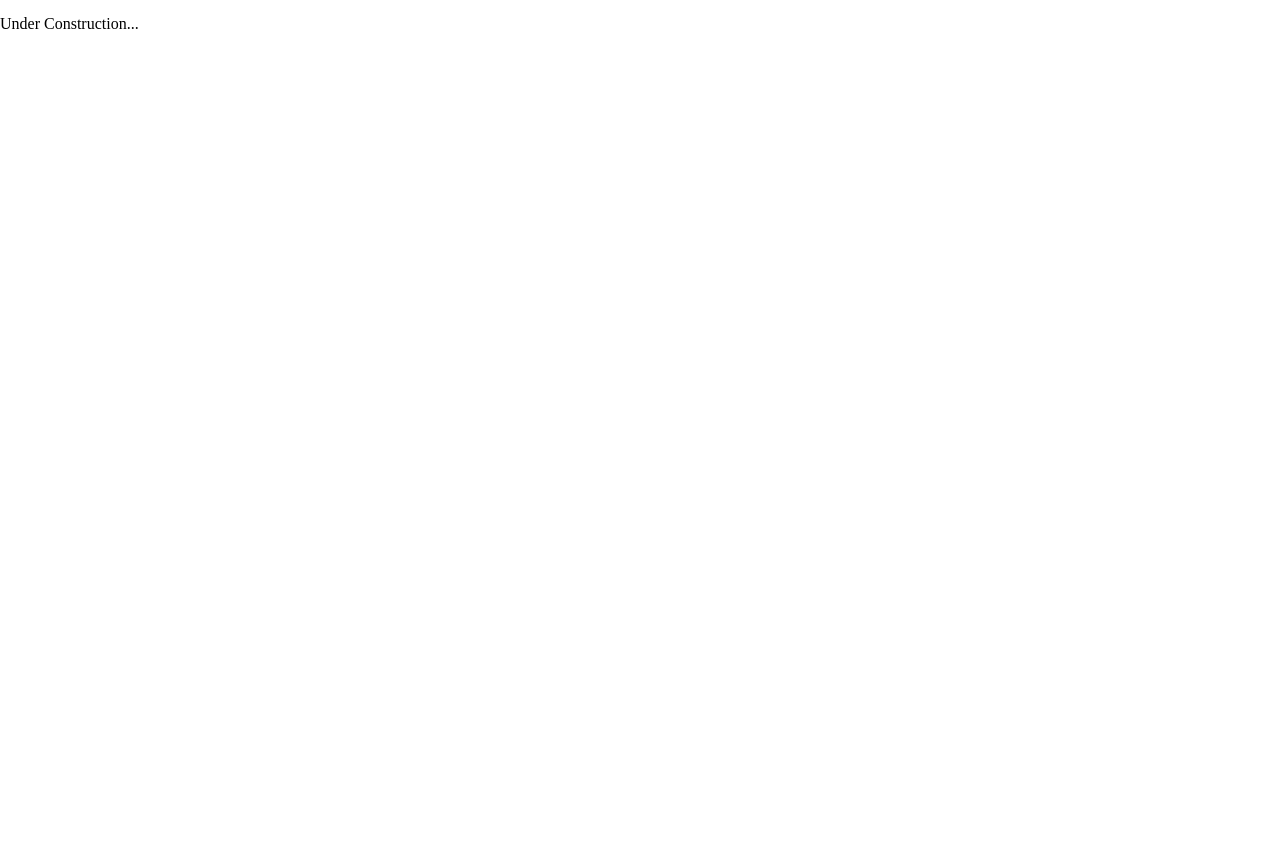
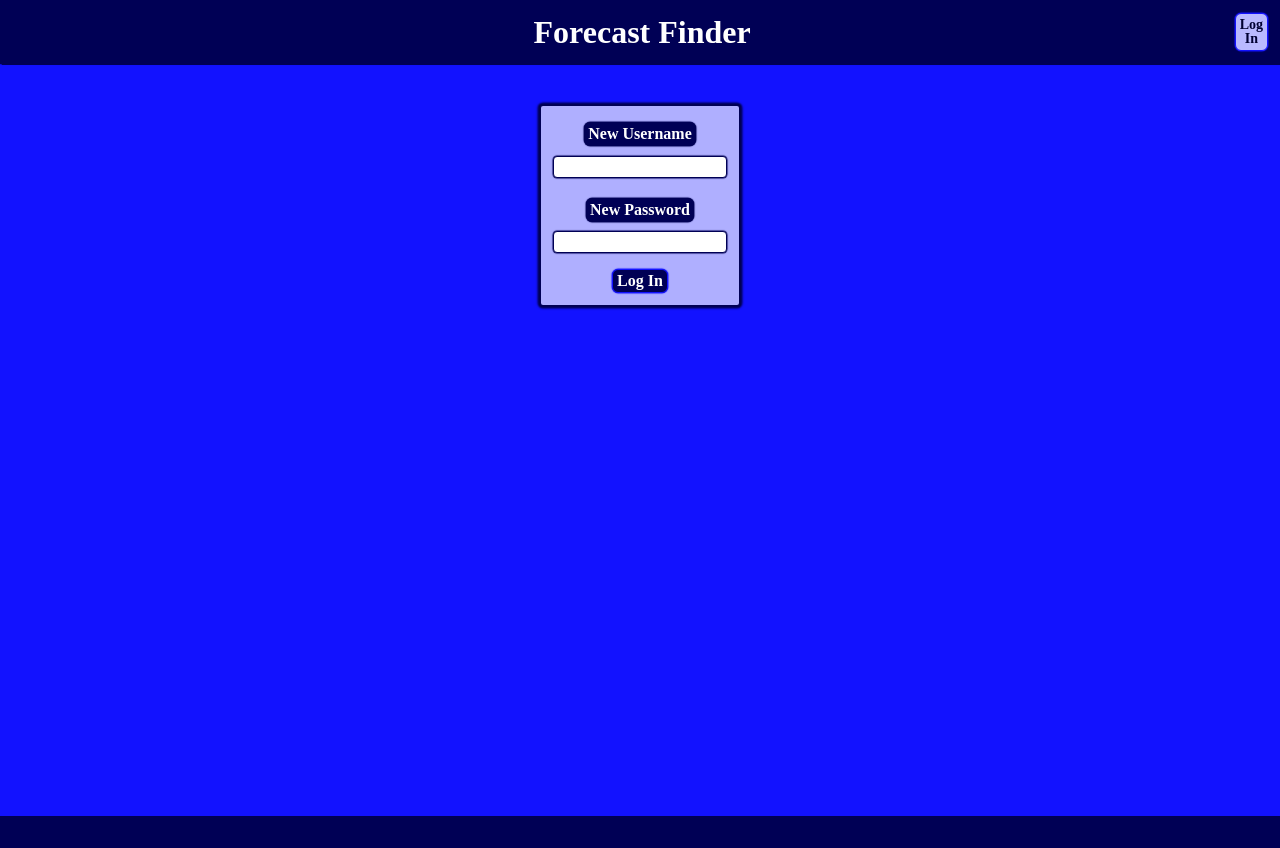
Before and after one commit to bradygrapentine/WeatherAppWithGeolocation, a React (Create React App) app in the folder ClientApp/: page /SignUp in a window 1280 px wide. Before the commit the page ends 816 px from the top, so only its background shows below. Built offline with nearby package versions, Linux system fonts and the light colour scheme.

Commit message:
added sign up page, footers, and started dummy user image

```diff
--- a/ClientApp/src/custom.scss
+++ b/ClientApp/src/custom.scss
@@ -9,6 +9,7 @@ html {
 body {
   margin: 0;
   min-height: 100%;
+  background-color: rgb(18, 18, 255);
 }
 
 main {
@@ -48,7 +49,7 @@ h1 a {
 }
 
 h1.user {
-  padding: 0rem 0rem 0rem 3.1rem;
+  padding: 0rem 0rem 0rem 5rem;
   margin: 1rem 0rem;
   text-align: center;
 }
@@ -213,6 +214,22 @@ ul div label {
   border-radius: 0.375rem;
 }
 
+img {
+  padding: 0.25rem;
+  margin: 0rem 0.25rem 0rem 0rem;
+  height: fit-content;
+  width: min-content;
+  color: rgb(0, 0, 50);
+  background-color: rgb(185, 185, 255);
+  font: 14px / 1 serif;
+  font-weight: 700;
+  border-radius: 0.375rem;
+  border: 1.75px solid rgb(18, 18, 255);
+  box-shadow: 0px 0px 1px 0.5px rgb(18, 18, 255);
+  text-decoration: none;
+  text-align: center;
+}
+
 form.login {
   display: flex;
   align-items: center;
@@ -258,3 +275,14 @@ input.loginsubmit {
 input.loginsubmit:hover {
   transform: scale(1.025, 1.025);
 }
+
+footer {
+  width: 100%;
+  background-color: rgb(0, 0, 85);
+  margin: 1rem 0rem 0rem 0rem;
+  color: white;
+  align-items: center;
+  justify-content: center;
+  padding: 1rem 0rem;
+  box-shadow: 0px 0px 1px 0.5px rgb(0, 0, 85);
+}
--- a/ClientApp/src/pages/LandingPage.jsx
+++ b/ClientApp/src/pages/LandingPage.jsx
@@ -179,6 +179,7 @@ export function LandingPage() {
   }, [])
 
   return (
+    <>
       <main>
         <LandingPageHeader />
         <form
@@ -197,5 +198,7 @@ export function LandingPage() {
         </form>
         <WeatherDisplay />
       </main>
+      <footer></footer>
+    </>
   )
 }
--- a/ClientApp/src/pages/LoginPage.jsx
+++ b/ClientApp/src/pages/LoginPage.jsx
@@ -17,6 +17,7 @@ export function LoginPage() {
   }
 
   return (
+    <>
       <main>
         <LoginPageHeader />
         <form className="login">
@@ -27,5 +28,7 @@ export function LoginPage() {
           <input className="loginsubmit" type="submit" value="Log In" />
         </form>
       </main>
+      <footer></footer>
+    </>
   )
 }
--- a/ClientApp/src/pages/SignupPage.jsx
+++ b/ClientApp/src/pages/SignupPage.jsx
@@ -1,3 +1,34 @@
+import { Link } from 'react-router-dom'
+
 export function SignupPage() {
-  return <p>Under Construction...</p>
+  function SignupPageHeader() {
+    return (
+      <header>
+        <h1 className="login">
+          <Link to="/">Forecast Finder</Link>
+        </h1>
+        <div className="loginAndSignup">
+          <Link to="/LogIn" className="signup">
+            Log In
+          </Link>
+        </div>
+      </header>
+    )
+  }
+
+  return (
+    <>
+      <main>
+        <SignupPageHeader />
+        <form className="login">
+          <p className="login">New Username</p>
+          <input className="login" type="text" />
+          <p className="login"> New Password</p>
+          <input className="login" type="text" />
+          <input className="loginsubmit" type="submit" value="Log In" />
+        </form>
+      </main>
+      <footer></footer>
+    </>
+  )
 }
--- a/ClientApp/src/pages/UserPage.jsx
+++ b/ClientApp/src/pages/UserPage.jsx
@@ -156,6 +156,7 @@ export function UserPage() {
           <Link to="/">User's Forecasts</Link>
         </h1>
         <div className="loginAndSignup">
+          <img alt="Avatar" />
           <Link to="/SignUp" className="signup">
             Sign Out
           </Link>
@@ -178,6 +179,7 @@ export function UserPage() {
   }, [])
 
   return (
+    <>
       <main>
         <UserPageHeader />
         <form
@@ -196,5 +198,7 @@ export function UserPage() {
         </form>
         <WeatherDisplay />
       </main>
+      <footer></footer>
+    </>
   )
 }
```
Lines whose indentation alone changed are shown as unchanged.
